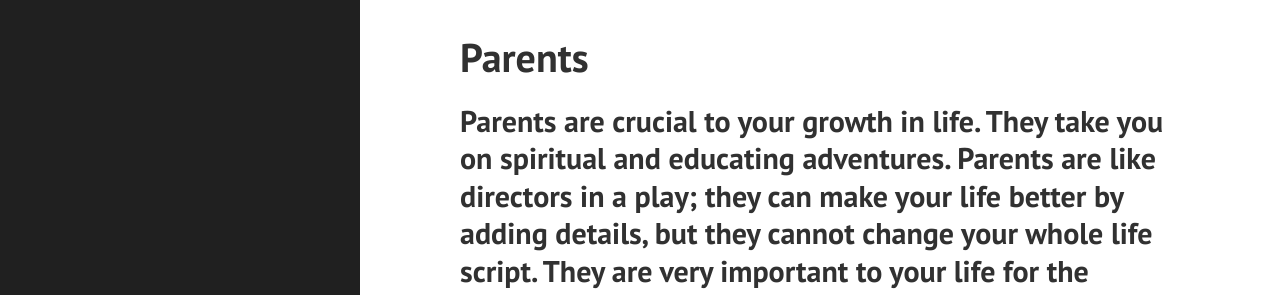
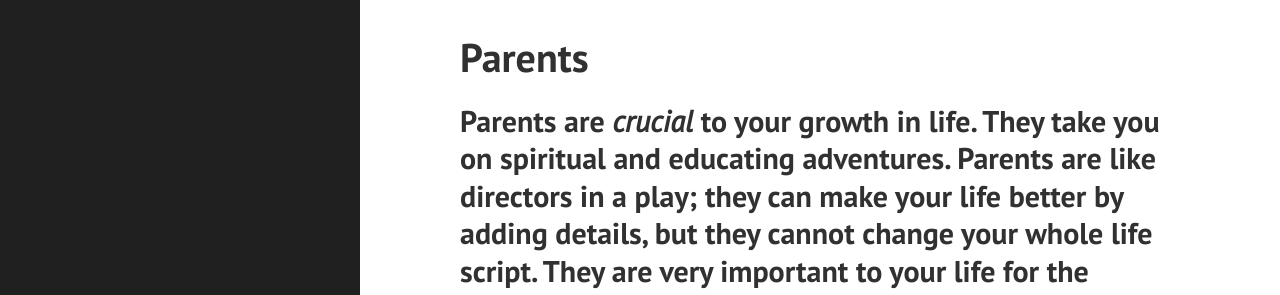
Before and after one commit to TheZenLife/TheZenLife.github.io, a Jekyll site: the page built from _posts/2015-11-22-family-vol-1.markdown, in a window 1280 px wide and 1363 px high. Shown: the part 155-450 px from the top of the window. Built offline with Jekyll 4.4.1, drawn with Linux system fonts in a browser that asks for light colours; some of the changed text lies outside the part shown.

Commit message:
Post update: Family Vol. 1

```diff
--- a/_posts/2015-11-22-family-vol-1.markdown
+++ b/_posts/2015-11-22-family-vol-1.markdown
@@ -5,4 +5,4 @@ layout: post
 ---
 # Parents
 
-## Parents are crucial to your growth in life. They take you on spiritual and educating adventures. Parents are like directors in a play; they can make your life better by adding details, but they cannot change your whole life script. They are very important to your life for the following. Parents are the most influential adults in children's lives. As children we all need a role model who can show us what to do and give us opinions on who we want to be. Parents are usually our role models from the very beginning because they show us unconditional love and compassion. Next, they are there to talk to you and to be around you. Parents want to understand you more as you grow older especially if society has changed you and exposed you to new things that you would like to share. This day and age, where everything is moving quickly, we need someone in our life who can really take their time and teach us how to de-stress. Lastly, as children develop they need specific opinions and guidance from a parent. As a kid myself, knowing that someone I trust is always there to talk to me makes me feel very secure.
+## Parents are *crucial* to your growth in life. They take you on spiritual and educating adventures. Parents are like directors in a play; they can make your life better by adding details, but they cannot change your whole life script. They are very important to your life for the following. Parents are the most influential adults in children's lives. As children we all need a role model who can show us what to do and give us opinions on who we want to be. Parents are usually our role models from the very beginning because they show us unconditional love and compassion. Next, they are there to talk to you and to be around you. Parents want to understand you more as you grow older especially if society has changed you and exposed you to new things that you would like to share. This day and age, where everything is moving quickly, we need someone in our life who can really take their time and teach us how to de-stress. Lastly, as children develop they need specific opinions and guidance from a parent. As a kid myself, knowing that someone I trust is always there to talk to me makes me feel very secure.
```
